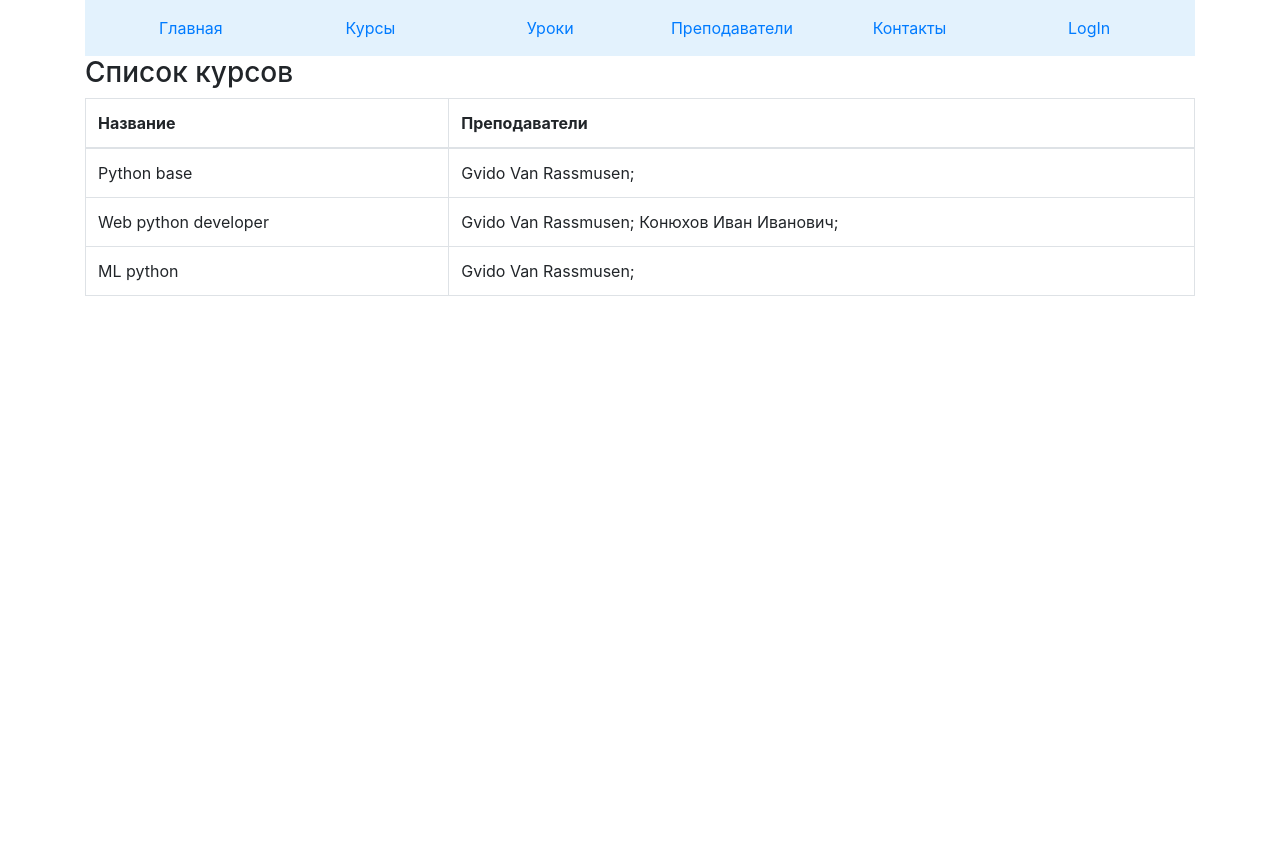
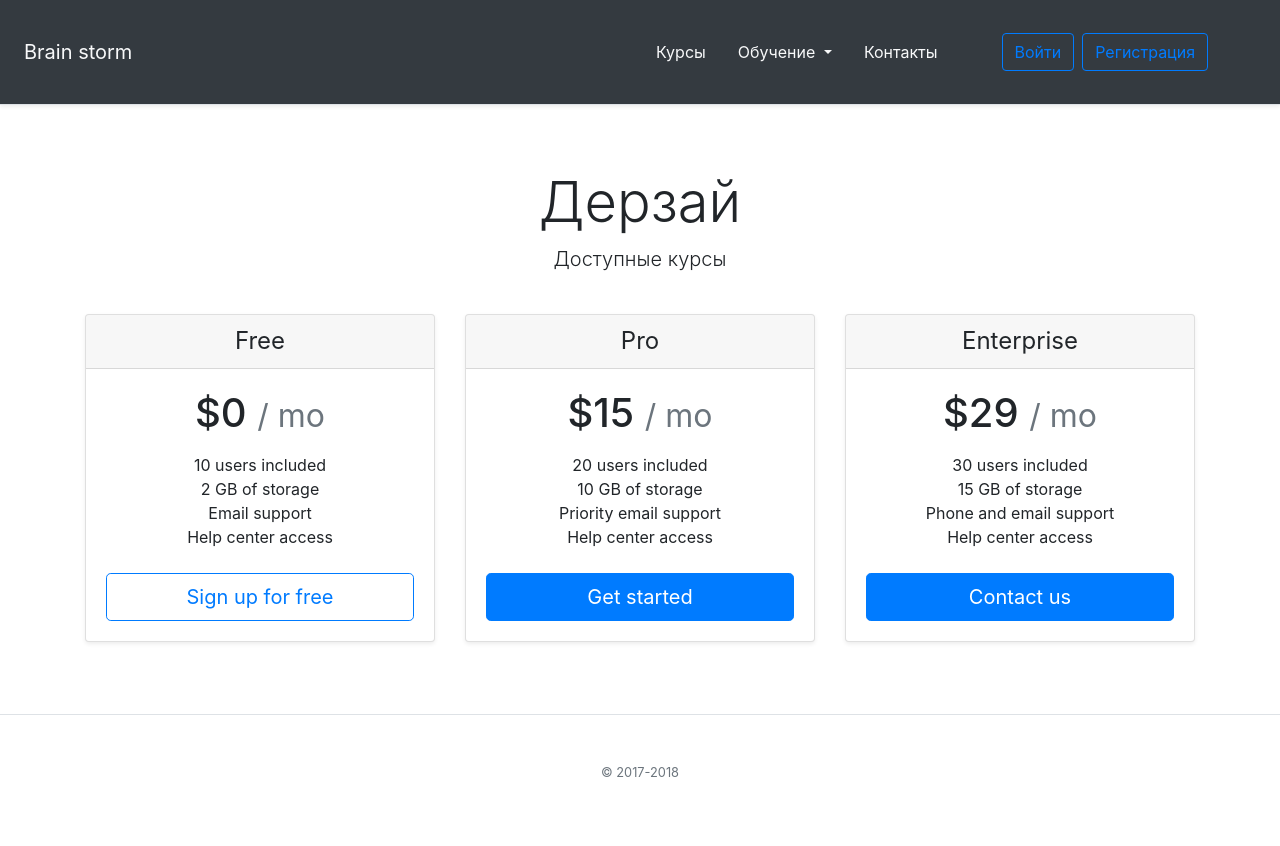
Before and after one commit to zaboevai/otus_web_site, a Django app: page /courses/ in a window 1280 px wide. Before the commit the page ends 296 px from the top, so only its background shows below. Run offline with Django 3.2, Linux system fonts and the light colour scheme; data comes from the database, SQL or seed files in the repository; some libraries are stand-ins or nearby versions.

Commit message:
create base templates by bootstrap4

```diff
--- a/online_school/templates/online_school/base.html
+++ b/online_school/templates/online_school/base.html
@@ -1,5 +1,5 @@
 <!DOCTYPE html>
-<html lang="en">
+<html lang="ru">
 <head>
     <meta charset="UTF-8">
     {% load static %}
@@ -8,76 +8,77 @@
     <title>
 
         {% block title %}
-            Обучение
+        CUCUMBER - Онлайн образование
         {% endblock %}
 
     </title>
 </head>
-<nav>
+<body>
 
     {% block header %}
 
-    <div class="container">
-        <nav class="navbar navbar-light" style="background-color: #e3f2fd;">
-            <!--            <div class="row justify-content-center">-->
-            <div class="col-sm-2">
-                <div align="center">
-                    <a class="nav-item nav-link active" id="nav-home-tab" data-toggle="tab" href="/" role="tab"
-                       aria-controls="nav-home" aria-selected="true">
-                        Главная
+    <div class="d-flex flex-column flex-md-row align-items-center p-3 px-md-4 mb-3 text-light bg-dark border-bottom shadow-sm ">
+
+        <div class="flex-sm-fill bd-highlight">
+            <a class="navbar-brand text-light" href="/">Brain storm</a>
+            </div>
+
+        <div class="p-2 justify-content-end bd-highlight">
+            <nav class="navbar navbar-dark navbar-expand-lg my-md-0 mr-md-3">
+
+                <button class="navbar-toggler" type="button" data-toggle="collapse"
+                        data-target="#navbarSupportedContent"
+                        aria-controls="navbarSupportedContent" aria-expanded="false" aria-label="Toggle navigation">
+                    <span class="navbar-toggler-icon"></span>
+                </button>
+                <div class="collapse navbar-collapse bg-dark" id="navbarSupportedContent">
+                    <a class="nav-link text-light" href="/courses/">Курсы</a>
+                    <div class="nav-item dropdown">
+                        <a class="nav-link dropdown-toggle text-light" href="#" id="navbarDropdownMenuLink"
+                           data-toggle="dropdown" aria-haspopup="true" aria-expanded="false">
+                            Обучение
                         </a>
+                        <div class="dropdown-menu ">
+                            <a class="dropdown-item" href="/lessons/">Обучение</a>
+                            <a class="dropdown-item" href="/teachers/">Преподаватели</a>
                         </div>
                     </div>
-            <div class="col-sm-2">
-                <div align="center">
-                    <a class="nav-item nav-link" id="nav-course-tab" data-toggle="tab" href="/courses" role="tab"
-                       aria-controls="nav-profile" aria-selected="false">
-                        Курсы
-                    </a>
+                    <a class="nav-link text-light mr-md-5" href="/contacts/">Контакты</a>
+
+                    <a class="btn btn-outline-primary mr-md-2" href="/login/">Войти</a>
+                    <a class="btn btn-outline-primary mr-md-2" href="/register/">Регистрация</a>
+                </div>
+            </nav>
             </div>
     </div>
-            <div class="col-sm-2">
-                <div align="center">
-                    <a class="nav-item nav-link" id="nav-lesson-tab" data-toggle="tab" href="/lessons" role="tab"
-                       aria-controls="nav-contact" aria-selected="false">
-                        Уроки
-                    </a>
-                </div>
-            </div>
-            <div class="col-sm-2">
-                <div align="center">
-                    <a class="nav-item nav-link" id="nav-teacher-tab" data-toggle="tab" href="/teachers" role="tab"
-                       aria-controls="nav-contact" aria-selected="false">
-                        Преподаватели
-                    </a>
-                </div>
-            </div>
-            <div class="col-sm-2">
-                <div align="center">
-                    <a class="nav-item nav-link" id="nav-contact-tab" data-toggle="tab" href="/contacts" role="tab"
-                       aria-controls="nav-contact" aria-selected="false">
-                        Контакты
-                    </a>
-                </div>
-            </div>
-            <div class="col-sm-2">
-                <div align="center">
-                    <a class="nav-item nav-link" id="nav-login-tab" data-toggle="tab" href="/login" role="tab"
-                       aria-controls="nav-contact" aria-selected="false">
-                        LogIn
-                    </a>
-                </div>
-            </div>
-            <!--            </div>-->
-    </div>
-</nav>
     {% endblock %}
 
     {% block body %}
     {% endblock %}
 
     {% block body_end %}
+    <footer class="pt-4 my-md-5 pt-md-5 border-top text-light">
+        <div class="row">
+
+            <div class="col-12 col-md" align="center">
+                <small class="d-block mb-3 text-muted">&copy; 2017-2018</small>
+            </div>
+
+        </div>
+    </footer>
     {% endblock %}
 
+
+    <script src="https://code.jquery.com/jquery-3.3.1.slim.min.js"
+            integrity="sha384-q8i/X+965DzO0rT7abK41JStQIAqVgRVzpbzo5smXKp4YfRvH+8abtTE1Pi6jizo"
+            crossorigin="anonymous"></script>
+    <script src="https://cdnjs.cloudflare.com/ajax/libs/popper.js/1.14.7/umd/popper.min.js"
+            integrity="sha384-UO2eT0CpHqdSJQ6hJty5KVphtPhzWj9WO1clHTMGa3JDZwrnQq4sF86dIHNDz0W1"
+            crossorigin="anonymous"></script>
+    <script src="https://stackpath.bootstrapcdn.com/bootstrap/4.3.1/js/bootstrap.min.js"
+            integrity="sha384-JjSmVgyd0p3pXB1rRibZUAYoIIy6OrQ6VrjIEaFf/nJGzIxFDsf4x0xIM+B07jRM"
+            crossorigin="anonymous"></script>
+
 </body>
+
 </html>
--- a/online_school/templates/online_school/courses.html
+++ b/online_school/templates/online_school/courses.html
@@ -2,35 +2,94 @@
 
 {% block body %}
 
-<div class="container">
-        <h3>Список курсов</h3>
+<!--<div class="container">-->
+<!--        <h3>Список курсов</h3>-->
 
 
-<table class="table table-bordered">
-    <thead>
-    <tr>
-        <th>Название</th>
-        <th>Преподаватели</th>
-    </tr>
-    </thead>
-    <tbody>
-    {% for course in object_list %}
-    <tr>
-        <td>{{ course.title }}</td>
-        <td>
-            {% for teacher in course.teachers.all %}
-                {{ teacher }};
-            {% endfor %}
-        </td>
-    </tr>
-    {% empty %}
-    <tr>
-        <td>1</td>
-        <td>No course yet.</td>
-    </tr>
-    {% endfor %}
-    </tbody>
-</table>
+<!--<table class="table table-bordered">-->
+<!--    <thead>-->
+<!--    <tr>-->
+<!--        <th>Название</th>-->
+<!--        <th>Преподаватели</th>-->
+<!--    </tr>-->
+<!--    </thead>-->
+<!--    <tbody>-->
+<!--    {% for course in object_list %}-->
+<!--    <tr>-->
+<!--        <td>{{ course.title }}</td>-->
+<!--        <td>-->
+<!--            {% for teacher in course.teachers.all %}-->
+<!--                {{ teacher }};-->
+<!--            {% endfor %}-->
+<!--        </td>-->
+<!--    </tr>-->
+<!--    {% empty %}-->
+<!--    <tr>-->
+<!--        <td>1</td>-->
+<!--        <td>No course yet.</td>-->
+<!--    </tr>-->
+<!--    {% endfor %}-->
+<!--    </tbody>-->
+<!--</table>-->
 
+<!--    </div>-->
+
+
+    <div class="pricing-header px-3 py-3 pt-md-5 pb-md-4 mx-auto text-center">
+        <h1 class="display-4">Дерзай</h1>
+        <p class="lead">Доступные курсы</p>
     </div>
+
+    <div class="container">
+        <div class="card-deck mb-3 text-center">
+            <div class="card mb-4 shadow-sm">
+                <div class="card-header">
+                    <h4 class="my-0 font-weight-normal">Free</h4>
+                </div>
+                <div class="card-body">
+                    <h1 class="card-title pricing-card-title">$0 <small class="text-muted">/ mo</small></h1>
+                    <ul class="list-unstyled mt-3 mb-4">
+                        <li>10 users included</li>
+                        <li>2 GB of storage</li>
+                        <li>Email support</li>
+                        <li>Help center access</li>
+                    </ul>
+                    <button type="button" class="btn btn-lg btn-block btn-outline-primary">Sign up for free</button>
+                </div>
+            </div>
+            <div class="card mb-4 shadow-sm">
+                <div class="card-header">
+                    <h4 class="my-0 font-weight-normal">Pro</h4>
+                </div>
+                <div class="card-body">
+                    <h1 class="card-title pricing-card-title">$15 <small class="text-muted">/ mo</small></h1>
+                    <ul class="list-unstyled mt-3 mb-4">
+                        <li>20 users included</li>
+                        <li>10 GB of storage</li>
+                        <li>Priority email support</li>
+                        <li>Help center access</li>
+                    </ul>
+                    <button type="button" class="btn btn-lg btn-block btn-primary">Get started</button>
+                </div>
+            </div>
+            <div class="card mb-4 shadow-sm">
+                <div class="card-header">
+                    <h4 class="my-0 font-weight-normal">Enterprise</h4>
+                </div>
+                <div class="card-body">
+                    <h1 class="card-title pricing-card-title">$29 <small class="text-muted">/ mo</small></h1>
+                    <ul class="list-unstyled mt-3 mb-4">
+                        <li>30 users included</li>
+                        <li>15 GB of storage</li>
+                        <li>Phone and email support</li>
+                        <li>Help center access</li>
+                    </ul>
+                    <button type="button" class="btn btn-lg btn-block btn-primary">Contact us</button>
+                </div>
+            </div>
+        </div>
+    </div>
+
+
+
 {% endblock %}
--- a/online_school/urls.py
+++ b/online_school/urls.py
@@ -11,6 +11,9 @@ urlpatterns = [
     path('courses/', views.CoursesListView.as_view(), name='courses'),
     path('lessons/', views.LessonsListView.as_view(), name='lessons'),
     path('teachers/', views.TeachersListView.as_view(), name='teachers'),
+    path('contacts/', views.ContactsListView.as_view(), name='contacts'),
+    path('login/', views.LoginListView.as_view(), name='login'),
+    path('register/', views.RegisterListView.as_view(), name='register'),
 
     path('api/auth/', views.AuthApiView.as_view()),
     path('api/login/', views.LoginApiView.as_view()),
--- a/online_school/views.py
+++ b/online_school/views.py
@@ -29,6 +29,22 @@ class LessonsListView(ListView):
 class TeachersListView(ListView):
     template_name = 'online_school/teachers.html'
     model = Teacher
+
+
+class ContactsListView(ListView):
+    template_name = 'online_school/contacts.html'
+    model = Teacher
+
+
+class LoginListView(ListView):
+    template_name = 'online_school/login.html'
+    model = Teacher
+
+
+class RegisterListView(ListView):
+    template_name = 'online_school/register.html'
+    model = Teacher
+
 
 
 class AuthApiView(APIView):
```
Also changed, not shown: online_school/templates/online_school/contacts.html (added, +34 -0 lines), online_school/templates/online_school/index.html (+5 -7 lines), online_school/templates/online_school/login.html (added, +12 -0 lines), online_school/templates/online_school/register.html (added, +12 -0 lines). Lines whose indentation alone changed are shown as unchanged.
